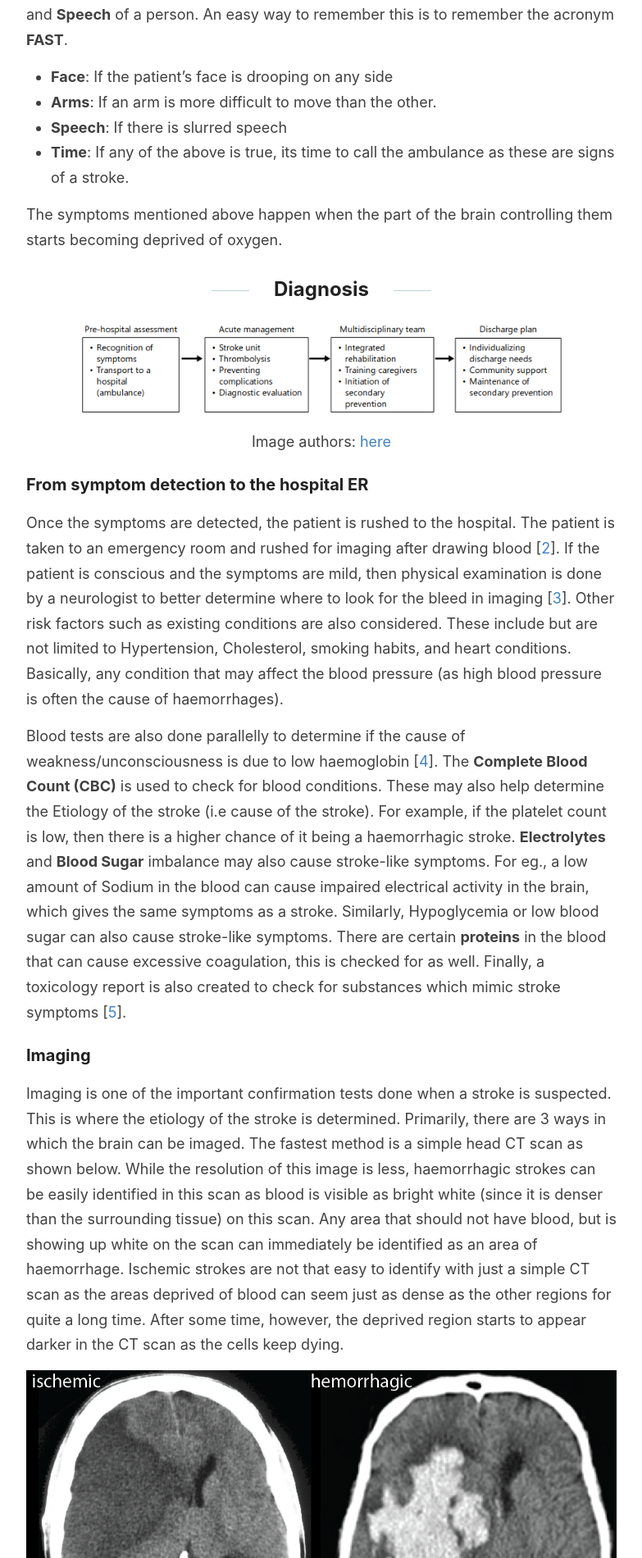
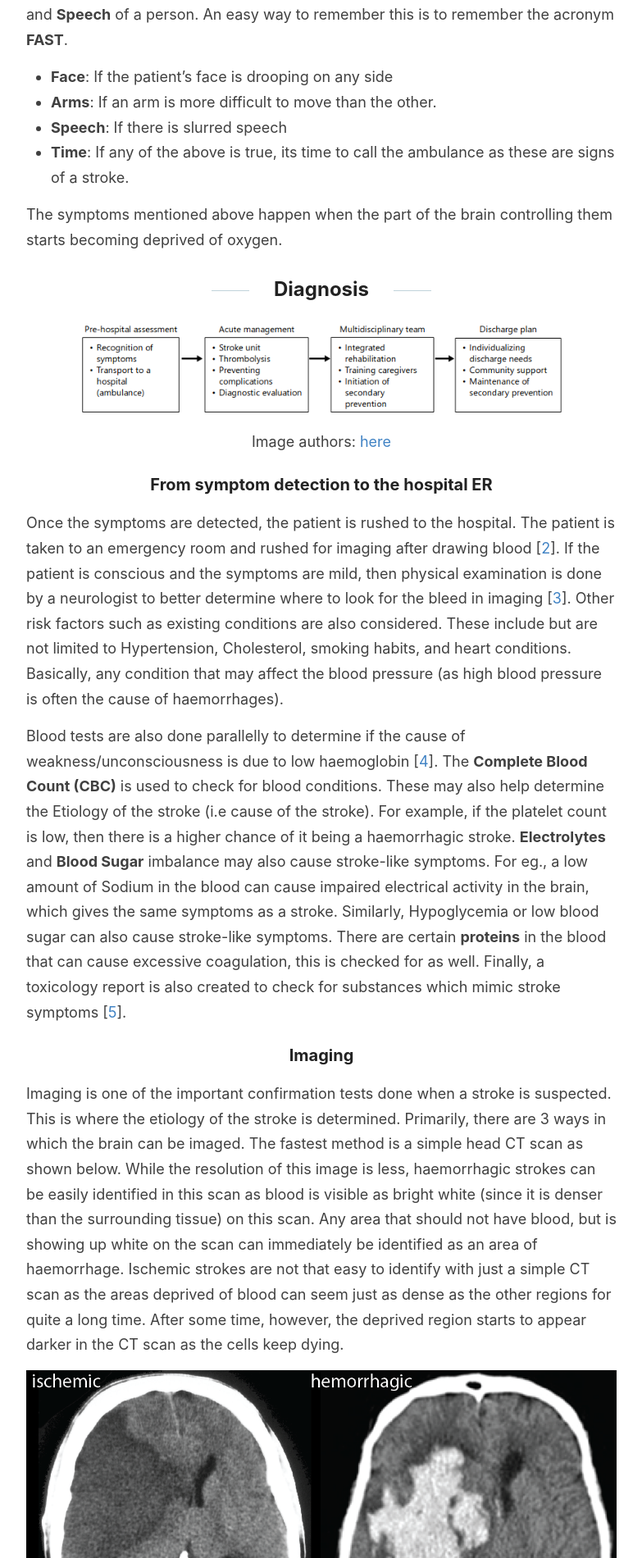
Before and after one commit to CodeSeeker99/codeseeker99.github.io, a Jekyll site: the page built from _posts/2021-02-04-how-is-a-stroke-treated.md, in a window 1280 px wide. Shown: the part 1318-3218 px from the top of the page at 82% size, without its empty margins (248-1031 px from the left). Built offline with Jekyll 4.4.1, drawn with Linux system fonts in a browser that asks for light colours; our own code applies the rules of GitHub Pages for plain Markdown files.

Commit message:
Update 2021-02-04-how-is-a-stroke-treated.md

```diff
--- a/_posts/2021-02-04-how-is-a-stroke-treated.md
+++ b/_posts/2021-02-04-how-is-a-stroke-treated.md
@@ -29,18 +29,19 @@ To recognise stroke symptoms, the general heuristic is to look at the **Face**,
 The symptoms mentioned above happen when the part of the brain controlling them starts becoming deprived of oxygen.
 
 
+
 ## Diagnosis
 
 ![flowchart]({{site.baseurl}}/images/flow.png)
 <p style="text-align:center"> Image authors: <a href="https://www.karger.com/Article/Pdf/479518">here</a> </p>
 
-<h3 style="text-align:left">From symptom detection to the hospital ER</h3>
+### From symptom detection to the hospital ER
 
 Once the symptoms are detected, the patient is rushed to the hospital. The patient is taken to an emergency room and rushed for imaging after drawing blood [[2](https://youtu.be/n1qL12UGJt0?t=658)]. If the patient is conscious and the symptoms are mild, then physical examination is done by a neurologist to better determine where to look for the bleed in imaging [[3](https://youtu.be/yTMZsxSBv_0?t=145)]. Other risk factors such as existing conditions are also considered. These include but are not limited to Hypertension, Cholesterol, smoking habits, and heart conditions. Basically, any condition that may affect the blood pressure (as high blood pressure is often the cause of haemorrhages).
 
 Blood tests are also done parallelly to determine if the cause of weakness/unconsciousness is due to low haemoglobin [[4](https://evtoday.com/articles/2019-feb/stroke-patient-workflow-optimization)]. The **Complete Blood Count (CBC)** is used to check for blood conditions. These may also help determine the Etiology of the stroke (i.e cause of the stroke). For example, if the platelet count is low, then there is a higher chance of it being a haemorrhagic stroke. **Electrolytes** and **Blood Sugar** imbalance may also cause stroke-like symptoms. For eg., a low amount of Sodium in the blood can cause impaired electrical activity in the brain, which gives the same symptoms as a stroke. Similarly, Hypoglycemia or low blood sugar can also cause stroke-like symptoms. There are certain **proteins** in the blood that can cause excessive coagulation, this is checked for as well. Finally, a toxicology report is also created to check for substances which mimic stroke symptoms [[5](https://youtu.be/AgPpM4jqkxU)].
 
-<h3 style="text-align:left">Imaging</h3>
+### Imaging
 
 Imaging is one of the important confirmation tests done when a stroke is suspected. This is where the etiology of the stroke is determined. Primarily, there are 3 ways in which the brain can be imaged. The fastest method is a simple head CT scan as shown below. While the resolution of this image is less, haemorrhagic strokes can be easily identified in this scan as blood is visible as bright white (since it is denser than the surrounding tissue) on this scan. Any area that should not have blood, but is showing up white on the scan can immediately be identified as an area of haemorrhage. Ischemic strokes are not that easy to identify with just a simple CT scan as the areas deprived of blood can seem just as dense as the other regions for quite a long time. After some time, however, the deprived region starts to appear darker in the CT scan as the cells keep dying.
 
```
